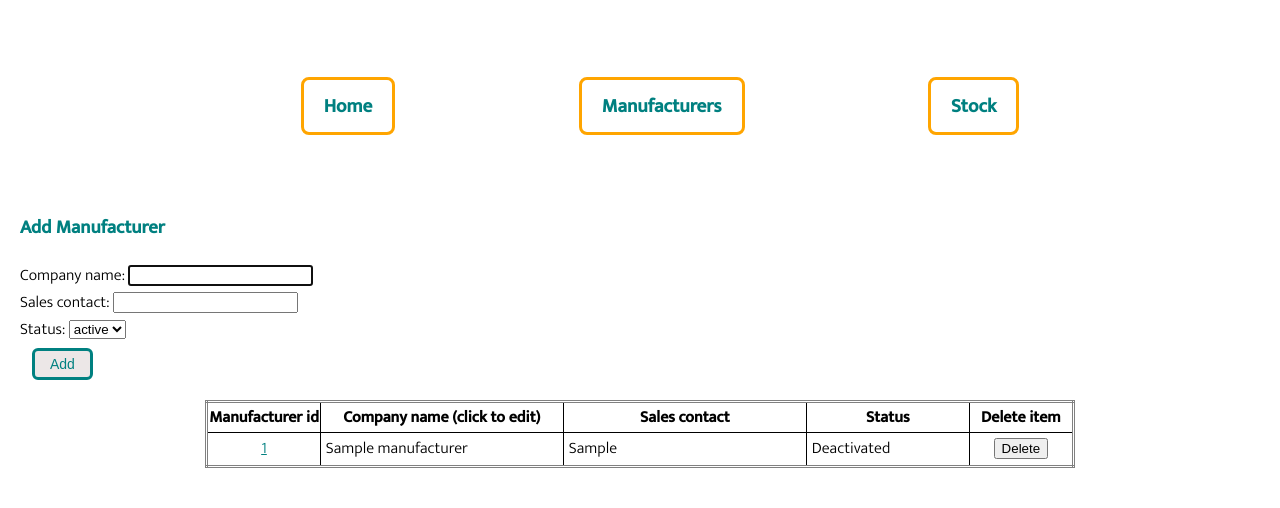
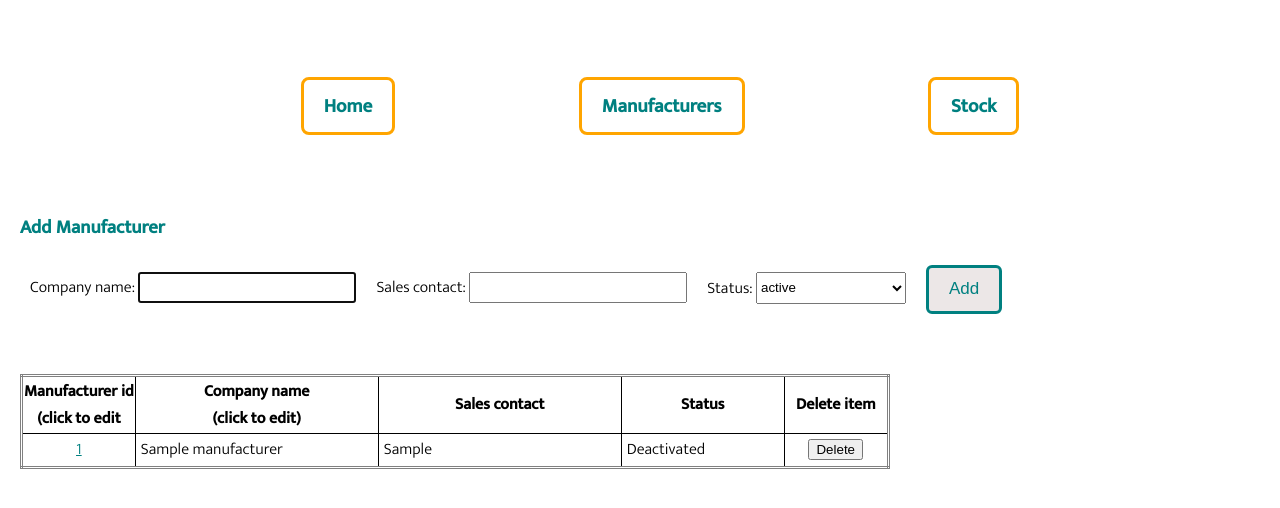
Before and after one commit to K-CUR/Project_1_Stock_Watch, a Flask app: page /manufacturers in a window 1280 px wide. Shown: the top 508 px of the page. Run offline with Flask 2, Linux system fonts and the light colour scheme; a database or web service that is not in the repository returns one stand-in record (values such as "Sample title"); some libraries are stand-ins or nearby versions.

Commit message:
Manufacturer list and add css complete

```diff
--- a/stock_watch/static/css/buttons.css
+++ b/stock_watch/static/css/buttons.css
@@ -20,6 +20,18 @@
     cursor: pointer;
 }
 
+.button_add2 {
+    color: teal;
+    background-color:rgb(236, 231, 231);
+    border: 3px solid teal;
+    padding: 5px 20px;
+    border-radius: 6px;
+    font-size: 17px;
+    margin-top: 3px;
+    margin-left: 10px;
+    cursor: pointer;
+}
+
 .button_href {
 text-decoration: none;
 color: teal;
--- a/stock_watch/static/css/forms.css
+++ b/stock_watch/static/css/forms.css
@@ -27,6 +27,11 @@
     height: 29px;
 }
 
+.field_width4{
+    width: 150px;
+    height: 32px;
+}
+
 /* .form_wrapper{
     border-radius: 3px;
     background-color:rgb(240, 231, 231);
--- a/stock_watch/static/css/tables.css
+++ b/stock_watch/static/css/tables.css
@@ -9,8 +9,7 @@
 .table_manufacturers{
     border-style: double;
     border-collapse: collapse;
-    margin-left: auto;
-    margin-right: auto;
+    margin: 60px 0px 30px 0px;
 }
 
 .narrow_header{
--- a/stock_watch/templates/manufacturers/edit.html
+++ b/stock_watch/templates/manufacturers/edit.html
@@ -2,7 +2,7 @@
 
 {% block content %}
 
-
+<h1> Edit Manufacturer Form</h1>
 
 <form action="/manufacturers/{{ manufacturer.id}}" method="post">
 
--- a/stock_watch/templates/manufacturers/index.html
+++ b/stock_watch/templates/manufacturers/index.html
@@ -5,35 +5,35 @@
 
 
 <h3> Add Manufacturer </h3>
-<form action="/manufacturers/new" method='post'>
+<form action="/manufacturers/new" method='post' class="form_horizontal">
 
-    <div>
+    <div class="form_field">
         <label for="name">Company name:</label>
-        <input type="text" id="name" name="name" required autofocus >
+        <input type="text" id="name" name="name" class="field_width" required autofocus >
     </div>
 
-    <div>
+    <div class="form_field">
         <label for="sales_contact">Sales contact:</label>
-        <input type="text" id="sales_contact" name="sales_contact" required >
+        <input type="text" id="sales_contact" name="sales_contact" class="field_width" required >
     </div>
 
-    <div>
+    <div class="form_field">
         <label for="status">Status:</label>
-        <select id="active" name="active" required >
+        <select id="active" name="active" class="field_width4" required >
             <!-- drop down -->
         <option value="true">active</option>
         </select>
     </div>
 
-<button type="submit" class="button">Add</button>
+<button type="submit" class="button_add2">Add</button>
 
 </form>
 
 
 <table class="table_manufacturers">
 <tr>
-    <th class="column_slim">Manufacturer id</th>
-    <th class="column_wider">Company name (click to edit)</th>
+    <th class="column_slim">Manufacturer id <p class="narrow_header">(click to edit</p></th>
+    <th class="column_wider">Company name <p class="narrow_header">(click to edit)</p></th>
     <th class="column_wider">Sales contact</th>
     <th class="column_wide">Status</th>
     <th class="column_silm">Delete item</th>
```
